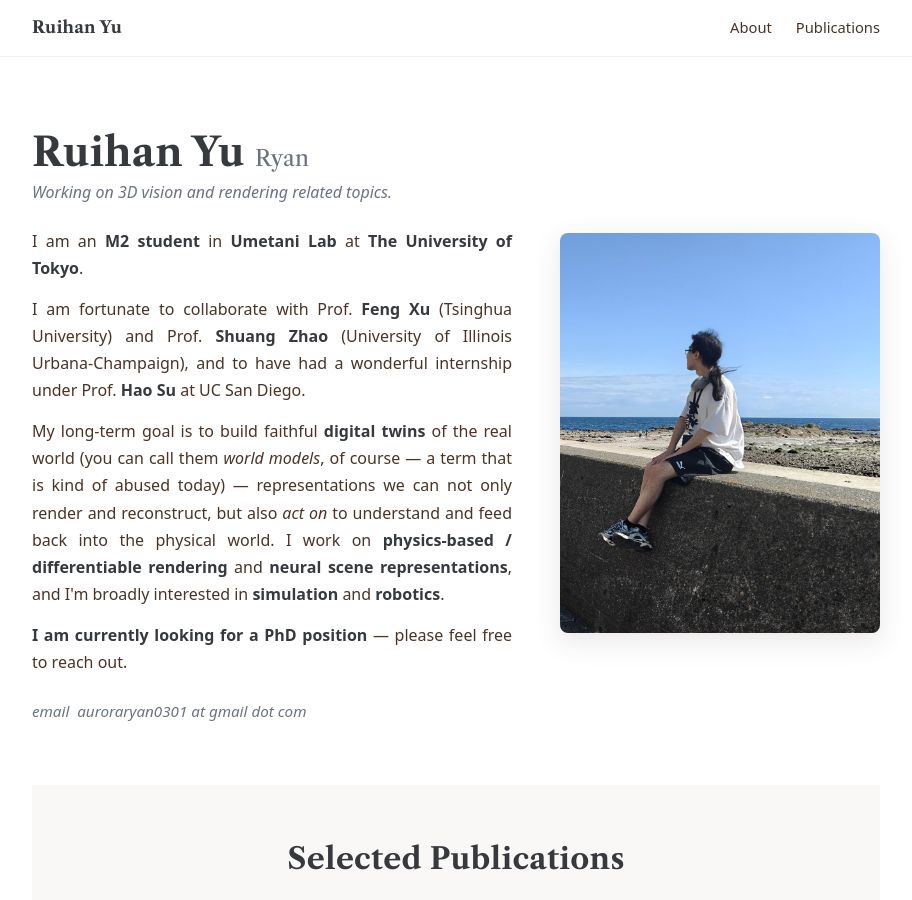
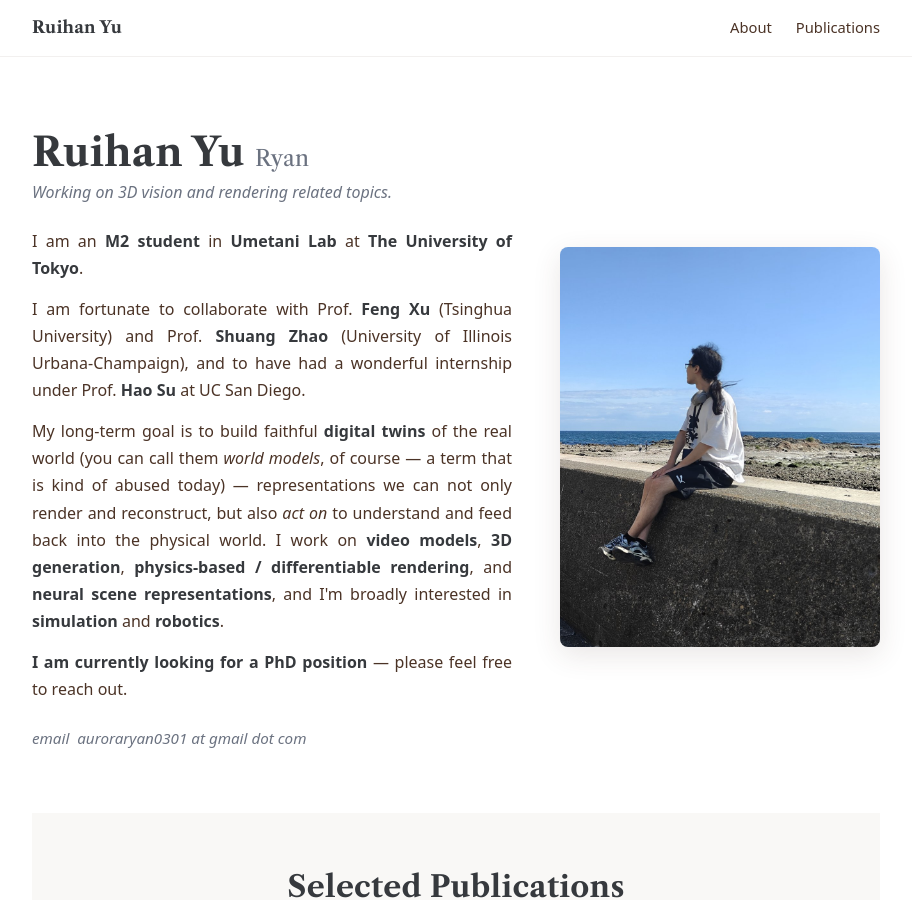
Before and after one commit to AuroraRyan0301/AuroraRyan0301.github.io, a Jekyll site: the page built from _pages/about.md, in a window 1280 px wide and 900 px high. Shown: the whole window, without its empty margins (184-1096 px from the left). Built offline with Jekyll 4.4.1, drawn with Linux system fonts in a browser that asks for light colours.

Commit message:
Bio: add video models + 3D generation to the topic list

```diff
--- a/_pages/about.md
+++ b/_pages/about.md
@@ -35,7 +35,8 @@ redirect_from:
           &mdash; a term that is kind of abused today) &mdash; representations we
           can not only render and reconstruct, but also <em>act on</em> to
           understand and feed back into the physical world. I work on
-          <strong>physics-based / differentiable rendering</strong> and
+          <strong>video models</strong>, <strong>3D generation</strong>,
+          <strong>physics-based / differentiable rendering</strong>, and
           <strong>neural scene representations</strong>, and I'm broadly interested
           in <strong>simulation</strong> and <strong>robotics</strong>.
         </p>
```
